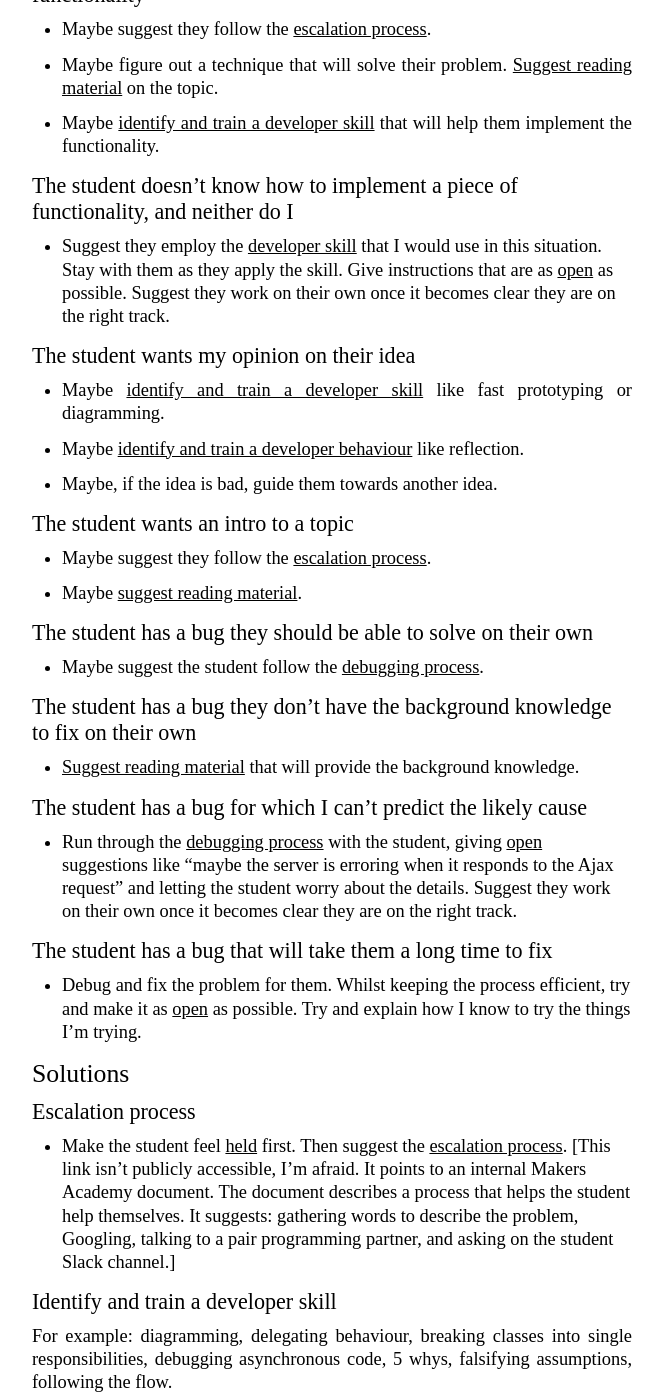
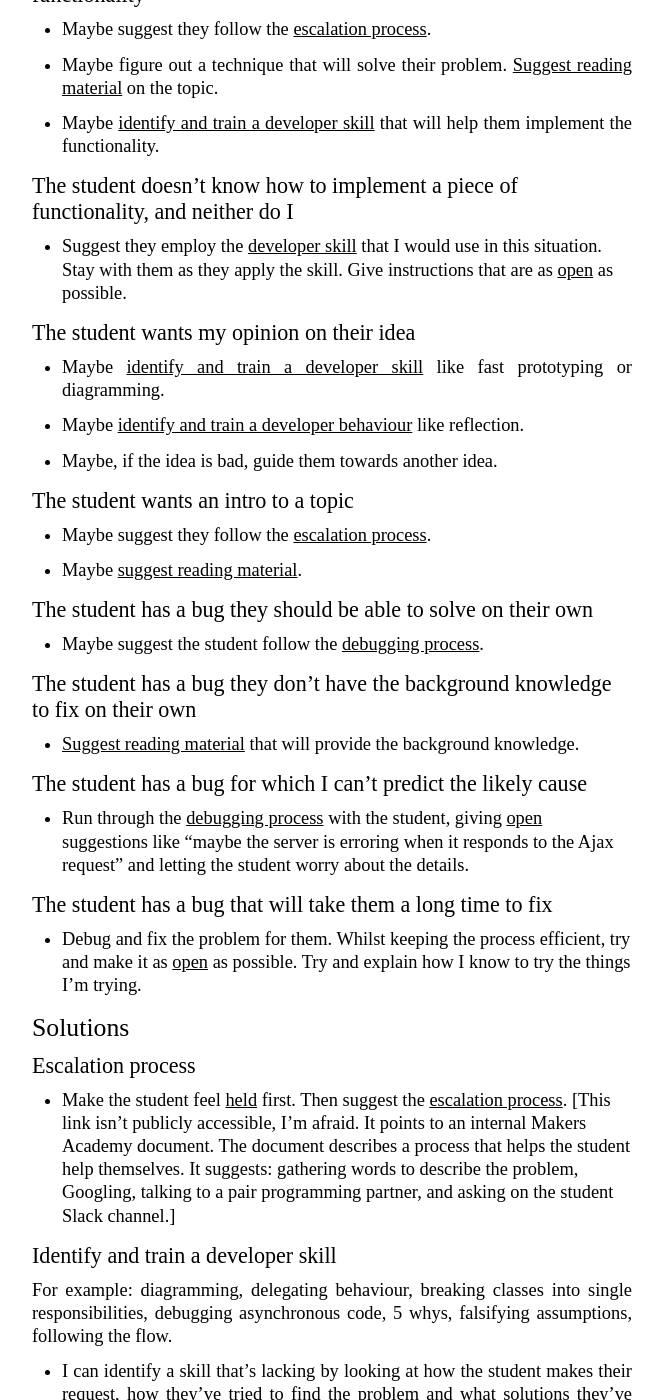
Before and after one commit to zahrabakhshalizadeh/maryrosecook.com, a Jekyll site: the page built from _posts/2016-08-19-responding-to-a-students-request-for-help.md, in a window 1280 px wide and 1400 px high, scrolled down 723 px. Shown: the whole window, without its empty margins (308-971 px from the left). Built offline with Jekyll 4.4.1, drawn with Linux system fonts in a browser that asks for light colours; some web fonts are replaced; Markdown is read by kramdown in place of the engine named in the settings.

Commit message:
Stop suggesting leaving students to solve the problem once they are on the right track
* Shouldn't be too eager to do this.

```diff
--- a/_posts/2016-08-19-responding-to-a-students-request-for-help.md
+++ b/_posts/2016-08-19-responding-to-a-students-request-for-help.md
@@ -39,7 +39,7 @@
 
 #### The student doesn't know how to implement a piece of functionality, and neither do I
 
-* Suggest they employ the [developer skill](#identify-and-train-a-developer-skill) that I would use in this situation.  Stay with them as they apply the skill.  Give instructions that are as [open](#open-process-vs-closed) as possible.  Suggest they work on their own once it becomes clear they are on the right track.
+* Suggest they employ the [developer skill](#identify-and-train-a-developer-skill) that I would use in this situation.  Stay with them as they apply the skill.  Give instructions that are as [open](#open-process-vs-closed) as possible.
 
 #### The student wants my opinion on their idea
 
@@ -65,7 +65,7 @@
 
 #### The student has a bug for which I can't predict the likely cause
 
-* Run through the [debugging process](#debugging-process) with the student, giving [open](#open-process-vs-closed) suggestions like "maybe the server is erroring when it responds to the Ajax request" and letting the student worry about the details.  Suggest they work on their own once it becomes clear they are on the right track.
+* Run through the [debugging process](#debugging-process) with the student, giving [open](#open-process-vs-closed) suggestions like "maybe the server is erroring when it responds to the Ajax request" and letting the student worry about the details.
 
 #### The student has a bug that will take them a long time to fix
 
```
